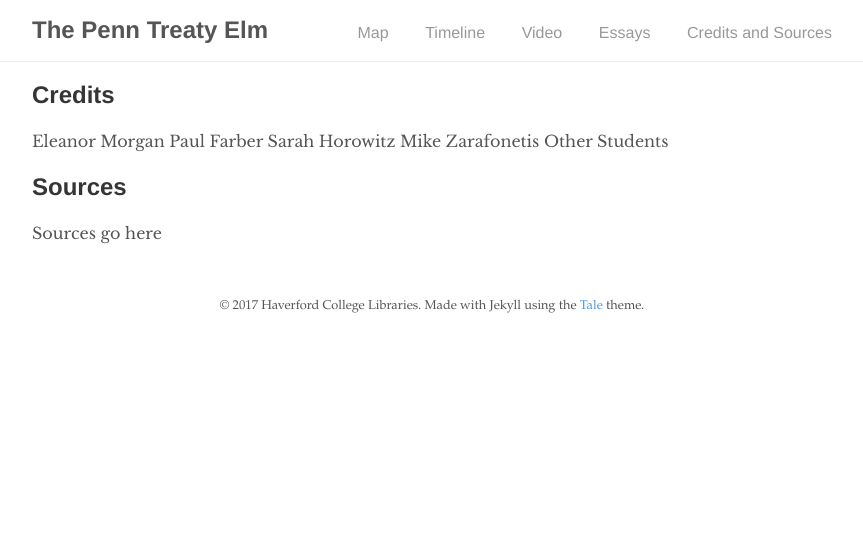
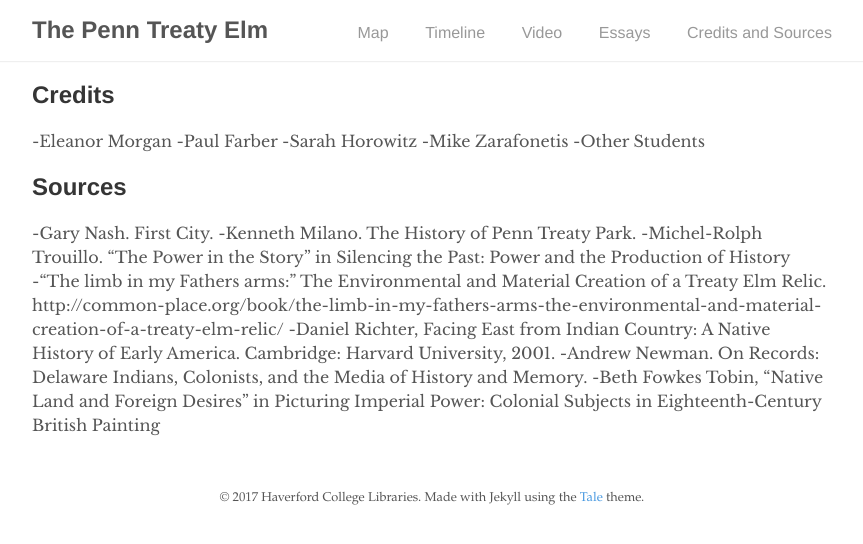
Before and after one commit to mzarafon/penn-treaty-elm, a Jekyll site: the page built from credits-and-sources.md, in a window 1280 px wide. Shown: the top 544 px of the page, without its empty margins (208-1071 px from the left). Built offline with Jekyll 4.4.1, drawn with Linux system fonts in a browser that asks for light colours; our own code applies the rules of GitHub Pages for plain Markdown files.

Commit message:
Update credits-and-sources.md

```diff
--- a/credits-and-sources.md
+++ b/credits-and-sources.md
@@ -1,11 +1,17 @@
 ## Credits
 
-Eleanor Morgan
-Paul Farber
-Sarah Horowitz
-Mike Zarafonetis
-Other Students
+-Eleanor Morgan
+-Paul Farber
+-Sarah Horowitz
+-Mike Zarafonetis
+-Other Students
 
 ## Sources
 
-Sources go here
+-Gary Nash. First City.
+-Kenneth Milano. The History of Penn Treaty Park.
+-Michel-Rolph Trouillo. “The Power in the Story” in Silencing the Past: Power and the Production of History
+-“The limb in my Fathers arms:” The Environmental and Material Creation of a Treaty Elm Relic. http://common-place.org/book/the-limb-in-my-fathers-arms-the-environmental-and-material-creation-of-a-treaty-elm-relic/
+-Daniel Richter, Facing East from Indian Country: A Native History of Early America. Cambridge: Harvard University, 2001.
+-Andrew Newman. On Records: Delaware Indians, Colonists, and the Media of History and Memory.
+-Beth Fowkes Tobin, “Native Land and Foreign Desires” in Picturing Imperial Power: Colonial Subjects in Eighteenth-Century British Painting
```
